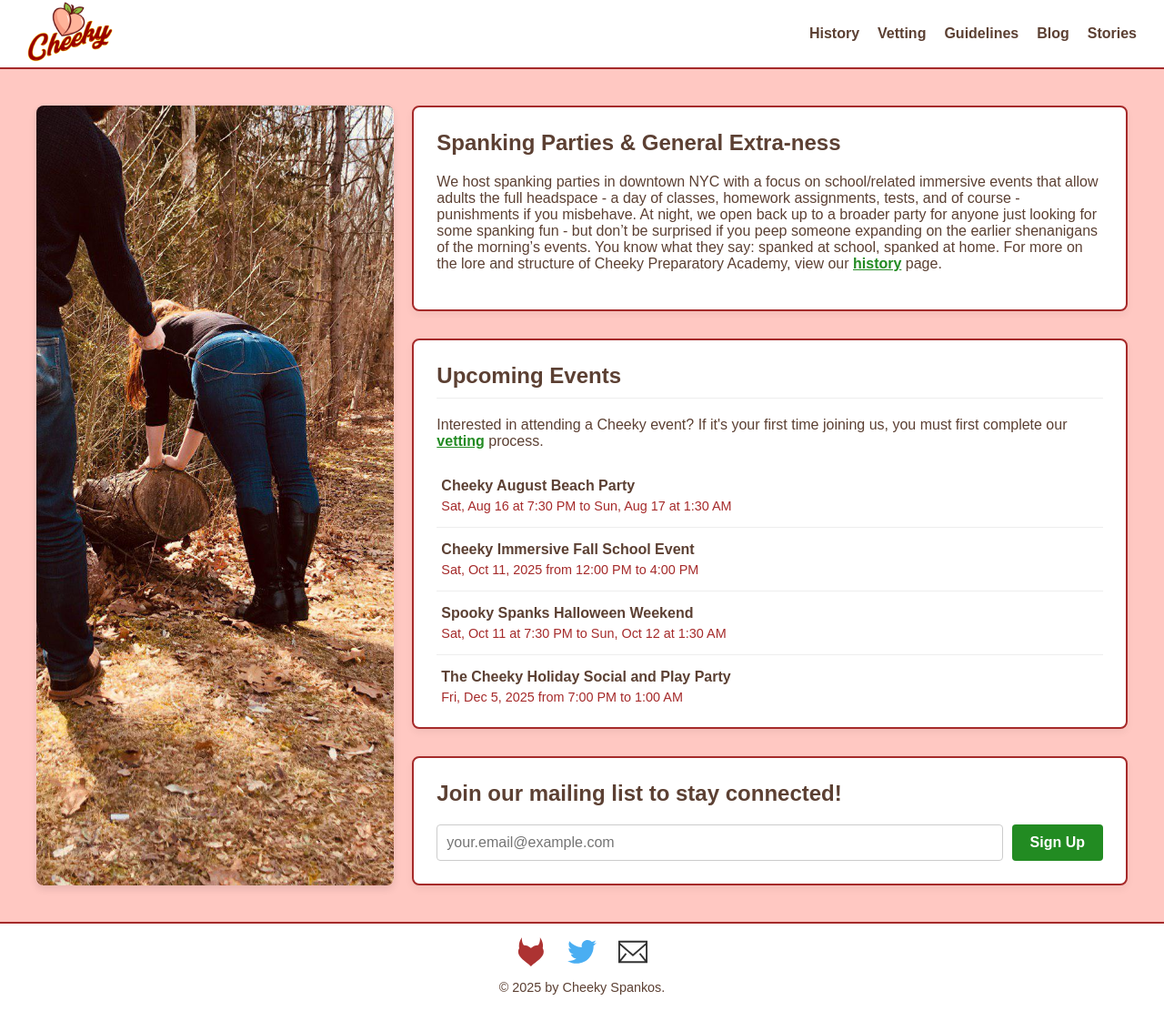
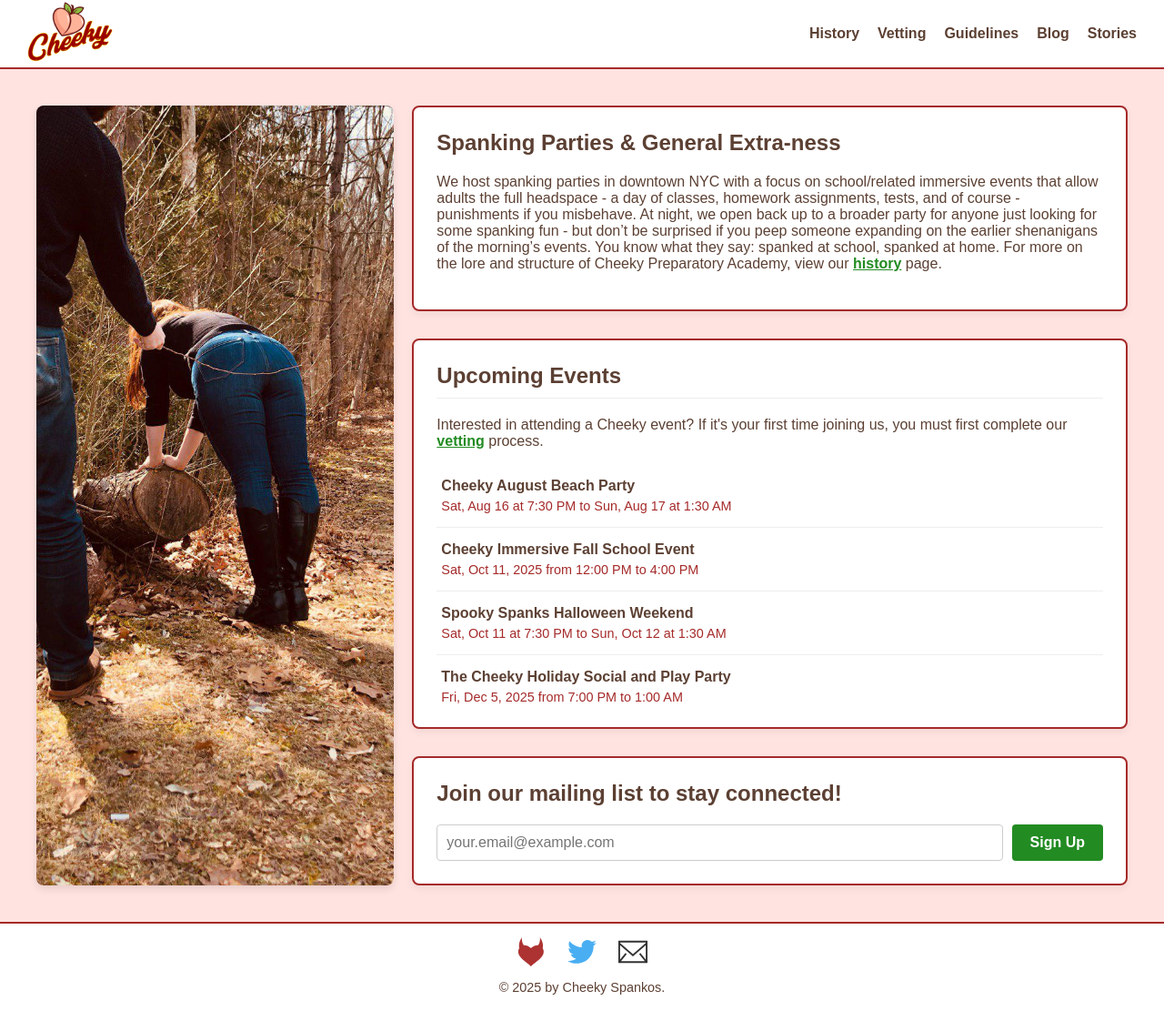
Before and after one commit to cheekyparties/cheekyparties.github.io, a Jekyll site: the page built from index.html, in a window 1280 px wide. Shown: the whole page at 91% size. Built offline with Jekyll 4.4.1, drawn with Linux system fonts in a browser that asks for light colours.

Commit message:
Update style.css

```diff
--- a/assets/css/style.css
+++ b/assets/css/style.css
@@ -1,6 +1,6 @@
 /* General Body Styles */
 body {
-    background-color: #FFC8C2; /* Peachy Pink */
+    background-color: #ffe3e0; /* it used to be #FFC8C2 Peachy Pink but I made it lighter */
     color: #5C4033; /* Dark Brown */
     font-family: Arial, sans-serif;
     margin: 0;
```
